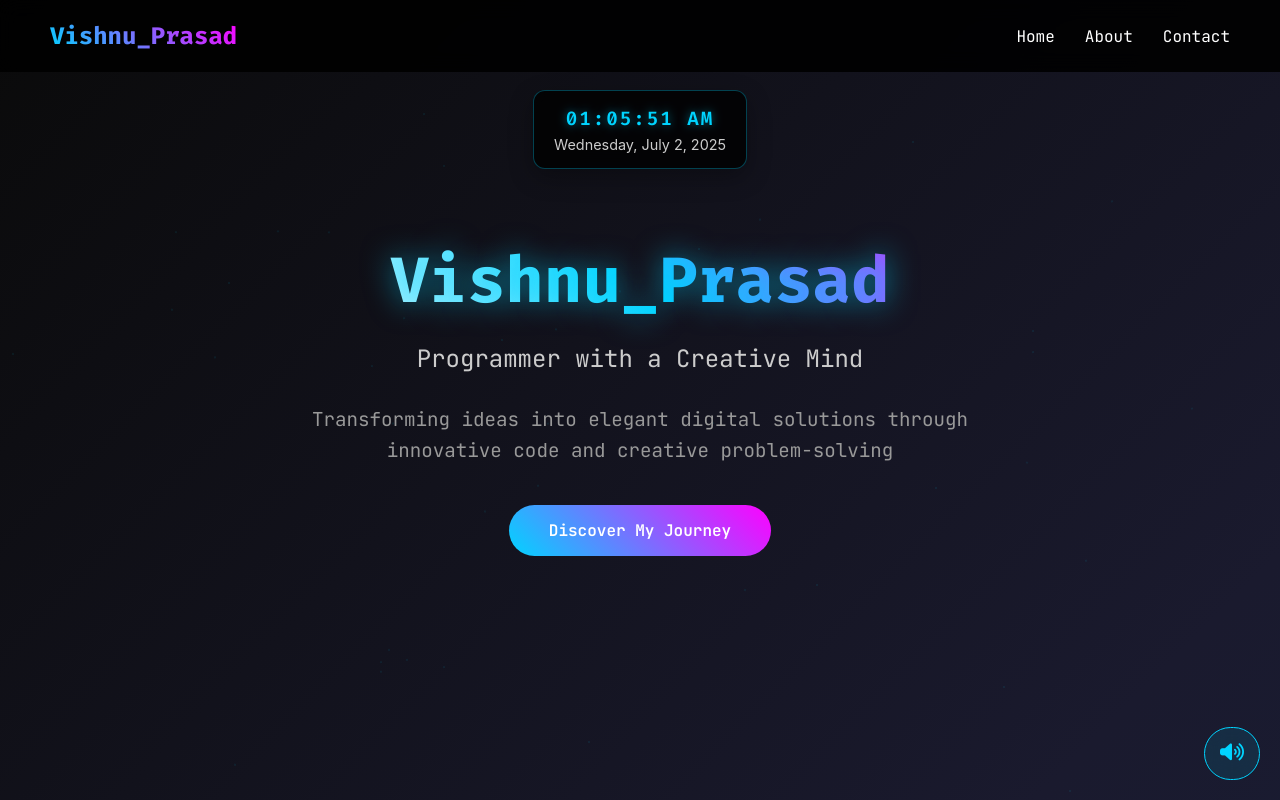
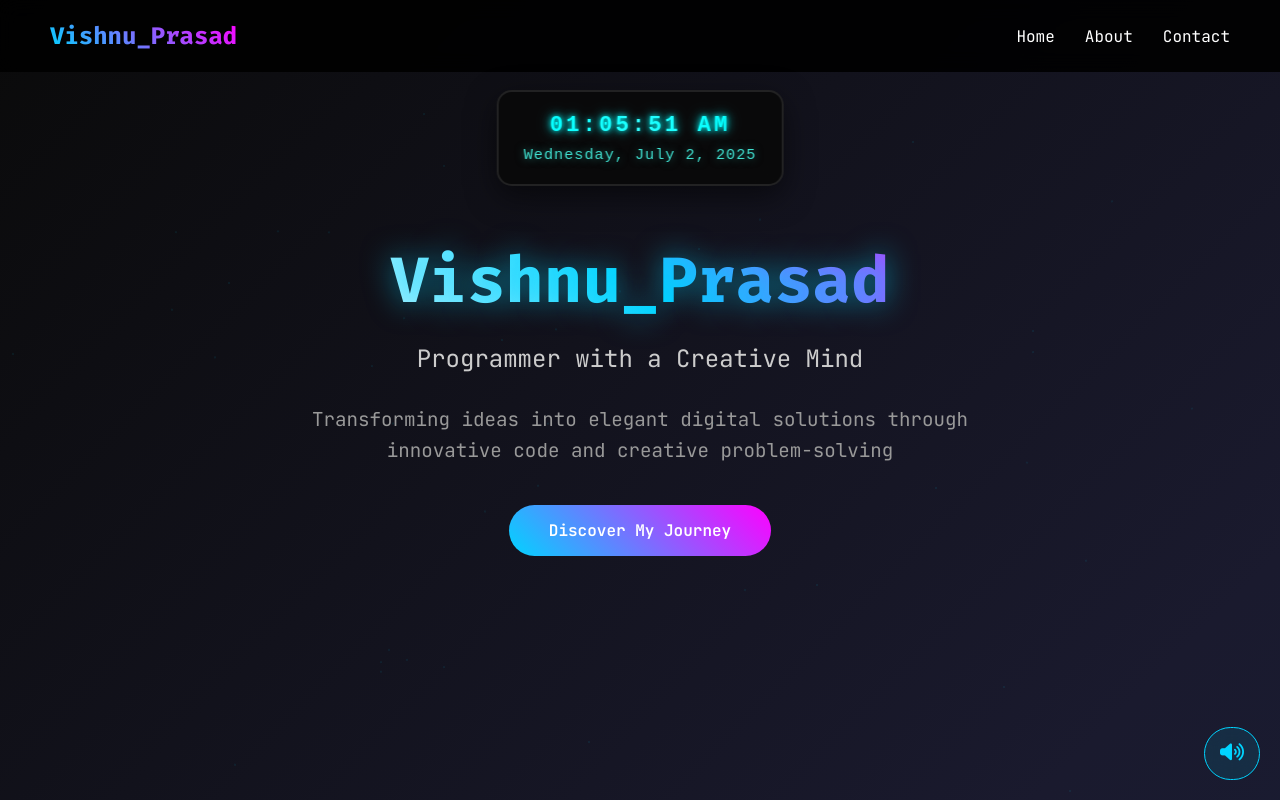
Before and after one commit to v3shn/web, a plain HTML site: page index.html in a window 1280 px wide. Shown: the top 800 px of the page. Drawn offline with Linux system fonts and the light colour scheme.

Commit message:
Update index.html

```diff
--- a/index.html
+++ b/index.html
@@ -27,30 +27,41 @@
             left: 50%;
             transform: translateX(-50%);
             z-index: 1001;
-            background: rgba(0, 0, 0, 0.8);
-            backdrop-filter: blur(10px);
-            padding: 15px 20px;
-            border-radius: 12px;
-            border: 1px solid rgba(0, 212, 255, 0.3);
+            background: rgba(10, 10, 10, 0.95);
+            backdrop-filter: blur(15px);
+            padding: 20px 25px;
+            border-radius: 15px;
+            border: 2px solid rgba(255, 255, 255, 0.1);
             text-align: center;
-            box-shadow: 0 8px 25px rgba(0, 0, 0, 0.3);
+            box-shadow: 0 10px 30px rgba(0, 0, 0, 0.5);
         }
 
         .clock-time {
-            font-family: 'Fira Code', 'Courier New', monospace;
-            font-size: 1.2rem;
-            font-weight: 600;
-            color: #00d4ff;
-            text-shadow: 0 0 10px rgba(0, 212, 255, 0.5);
-            letter-spacing: 2px;
-            margin-bottom: 5px;
+            font-family: 'Courier New', 'Lucida Console', 'Monaco', monospace;
+            font-size: 1.4rem;
+            font-weight: 700;
+            color: #00ffff;
+            text-shadow:
+                0 0 5px rgba(0, 255, 255, 0.8),
+                0 0 10px rgba(0, 255, 255, 0.6),
+                0 0 15px rgba(0, 255, 255, 0.4),
+                0 0 20px rgba(0, 255, 255, 0.2);
+            letter-spacing: 3px;
+            margin-bottom: 8px;
+            background: linear-gradient(90deg, #00ffff, #40e0d0, #00ffff);
+            -webkit-background-clip: text;
+            -webkit-text-fill-color: transparent;
+            background-clip: text;
+            filter: brightness(1.2);
         }
 
         .clock-date {
-            font-family: 'Inter', -apple-system, sans-serif;
-            font-size: 0.9rem;
-            color: #cccccc;
-            font-weight: 400;
+            font-family: 'Courier New', 'Lucida Console', 'Monaco', monospace;
+            font-size: 0.95rem;
+            color: #40e0d0;
+            font-weight: 500;
+            text-shadow: 0 0 8px rgba(64, 224, 208, 0.5);
+            letter-spacing: 1px;
         }
 
         /* Developer-style font for content */
@@ -501,11 +512,12 @@
                 top: 80px;
                 left: 50%;
                 transform: translateX(-50%);
-                padding: 10px 15px;
+                padding: 15px 20px;
             }
 
             .clock-time {
-                font-size: 1rem;
+                font-size: 1.1rem;
+                letter-spacing: 2px;
             }
 
             .clock-date {
```
